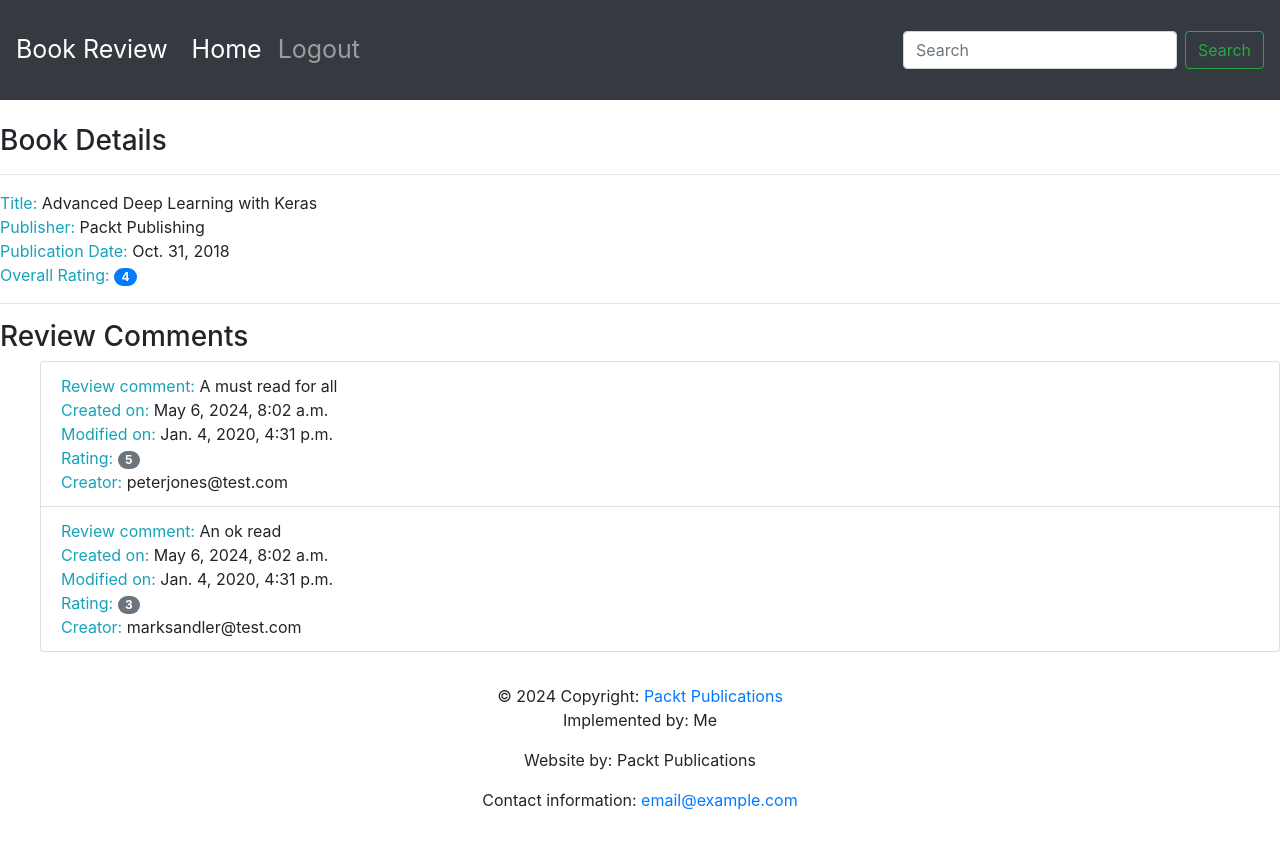
After one commit to madina0801/bookr, a Django app: template reviews/templates/reviews/book-detail.html in a window 1280 px wide. The commit adds this page. Run offline with Django 5.2, Linux system fonts and the light colour scheme; data comes from the database, SQL or seed files in the repository; the template is opened without the code that fills it: values that come from a table or form of the project are taken from there, most other values are stand-ins (such as "Sample title", 1, 10 or a date in 2020); some libraries are stand-ins or nearby versions.

Commit message:
create book-detail template

```diff
--- a/reviews/templates/reviews/base.html
+++ b/reviews/templates/reviews/base.html
@@ -10,7 +10,7 @@
 
     <link rel="stylesheet" href="https://cdnjs.cloudflare.com/ajax/libs/font-awesome/4.7.0/css/font-awesome.min.css">
 
-    <title>Book Review</title>
+    <title>Welcome to Bookr</title>
     <style type="text/css">
       .navbar {
         min-height: 100px;
--- /dev/null
+++ b/reviews/templates/reviews/book-detail.html
@@ -0,0 +1,42 @@
+{% extends 'reviews/base.html' %} {% block content %}
+<br />
+<h3>Book Details</h3>
+<hr />
+<span class="text-info">Title: </span> <span>{{ book.title }}</span>
+<br />
+<span class="text-info">Publisher: </span><span>{{ book.publisher }}</span>
+<br />
+<span class="text-info">Publication Date: </span
+><span>{{ book.publication_date }}</span>
+<br />
+{% if not reviews %}
+<hr />
+<h3>Be the first one to write a review.</h3>
+{% else %}
+<span class="text-info">Overall Rating: </span
+><span class="badge badge-primary badge-pill">{{ book_rating }}</span>
+<br />
+<hr />
+<h3>Review Comments</h3>
+<ul>
+ {% for review in reviews %}
+ <li class="list-group-item">
+  <span class="text-info">Review comment: </span>
+  <span>{{ review.content }}</span>
+  <br />
+  <span class="text-info">Created on: </span
+  ><span>{{ review.date_created }}</span>
+  <br />
+  <span class="text-info">Modified on: </span
+  ><span>{{ review.date_edited }}</span>
+  <br />
+  <span class="text-info">Rating: </span
+  ><span class="badge badge-secondary badge-pill">{{ review.rating }}</span>
+  <br />
+  <span class="text-info">Creator: </span
+  ><span>{{ review.creator.username }}</span>
+  <br />
+ </li>
+ {% endfor %}
+</ul>
+{% endif %} {% endblock %}
--- a/reviews/templates/search.html
+++ b/reviews/templates/reviews/search-result.html
@@ -3,9 +3,10 @@
  <head>
   <meta charset="UTF-8" />
   <meta name="viewport" content="width=device-width, initial-scale=1.0" />
-  <title>Search Results</title>
+  <meta charset="UTF-8" />
+  <title>Search Results: {{ search_text }}</title>
  </head>
  <body>
-  <h1>Search results for <em>{{search}}</em></h1>
+  <h1>Search results for <em>{{search_text}}</em></h1>
  </body>
 </html>
--- a/reviews/urls.py
+++ b/reviews/urls.py
@@ -5,4 +5,5 @@ from . import views
 urlpatterns = [
     path("", views.index, name="base"),
     path("books/", views.book_list, name="book_list"),
+	path("search-result/", views.search)
 ]
--- a/reviews/views.py
+++ b/reviews/views.py
@@ -9,7 +9,7 @@ def index(request):
 
 def search(request):
     search_text = request.GET.get("search", "")
-    return render(request, "reviews/search-results.html", {"search_text": search_text})
+    return render(request, "reviews/search-result.html", {"search_text": search_text})
 
 
 def book_list(request):
```
